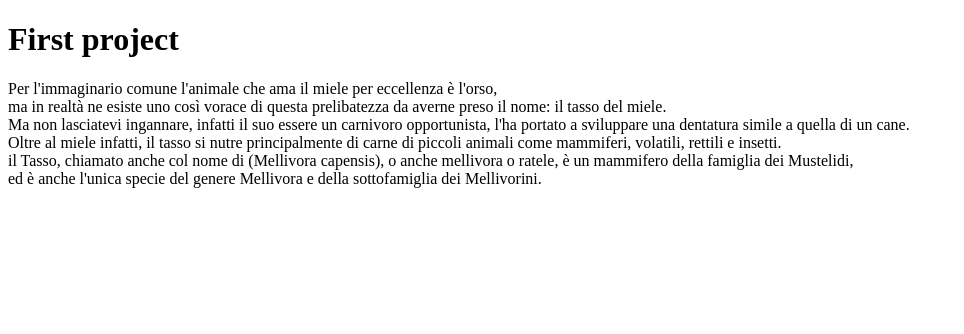
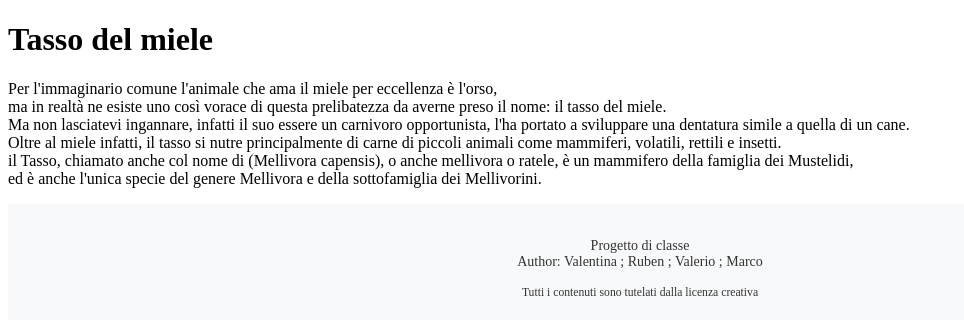
Before and after one commit to ValentinaOlla/weekOne, a plain HTML site: page index.html in a window 1280 px wide. Shown: the whole page, without its empty margins (0-964 px from the left). Drawn offline with Linux system fonts and the light colour scheme.

Commit message:
feat h1 and footer

```diff
--- a/index.html
+++ b/index.html
@@ -10,7 +10,7 @@
 
 </head>
 <body>
-    <h1>First project</h1>
+    <h1>Tasso del miele</h1>
     <blockquote style="margin-left: 0%;"  cite="https://blog.3bee.com/tassodelmiele-3Bee/#next-2">
         <article>
         <p>Per l'immaginario comune l'animale che ama il miele per eccellenza è l'orso,<br>
@@ -22,5 +22,11 @@
         </p>
         </article>
     </blockquote>
+    <footer style="background-color: #f8f9fa; padding: 20px; text-align: center; font-size: 14px; color: #333;">
+        <p>Progetto di classe<br>
+            Author: Valentina ; Ruben ; Valerio ; Marco
+        </p>
+        <small>Tutti i contenuti sono tutelati dalla licenza creativa</small>
+    </footer>
 </body>
 </html>
```
